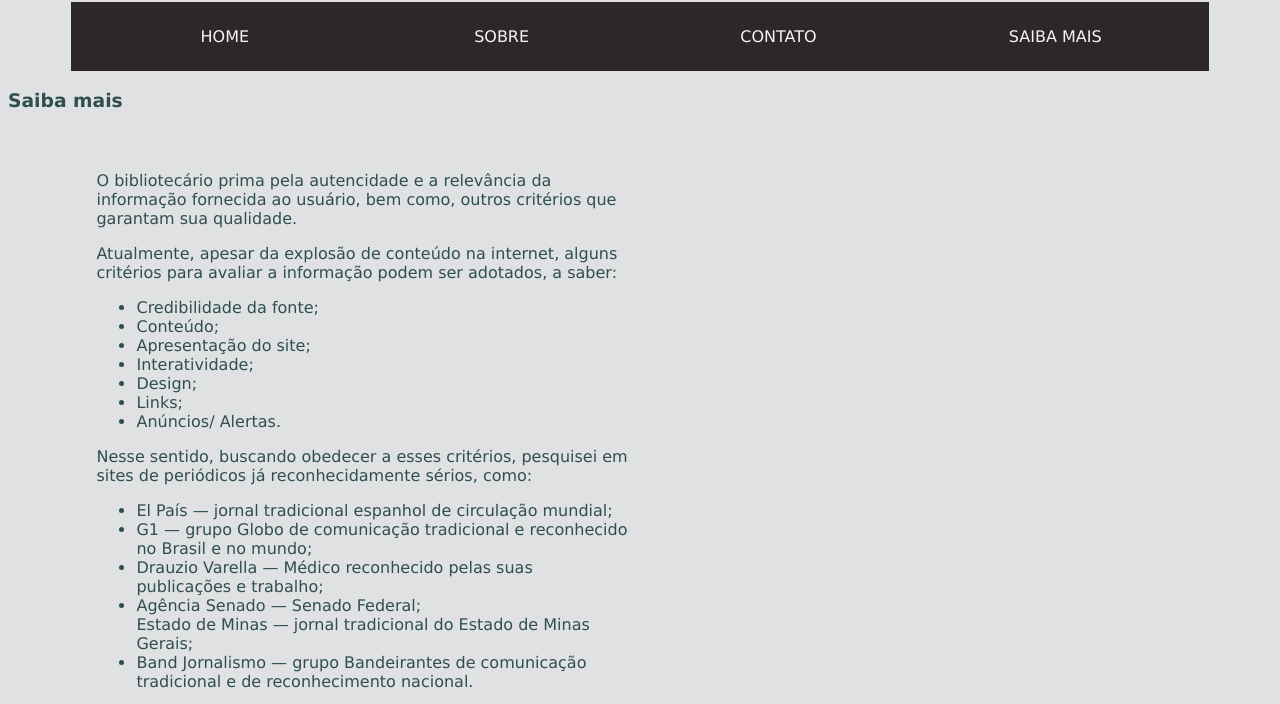
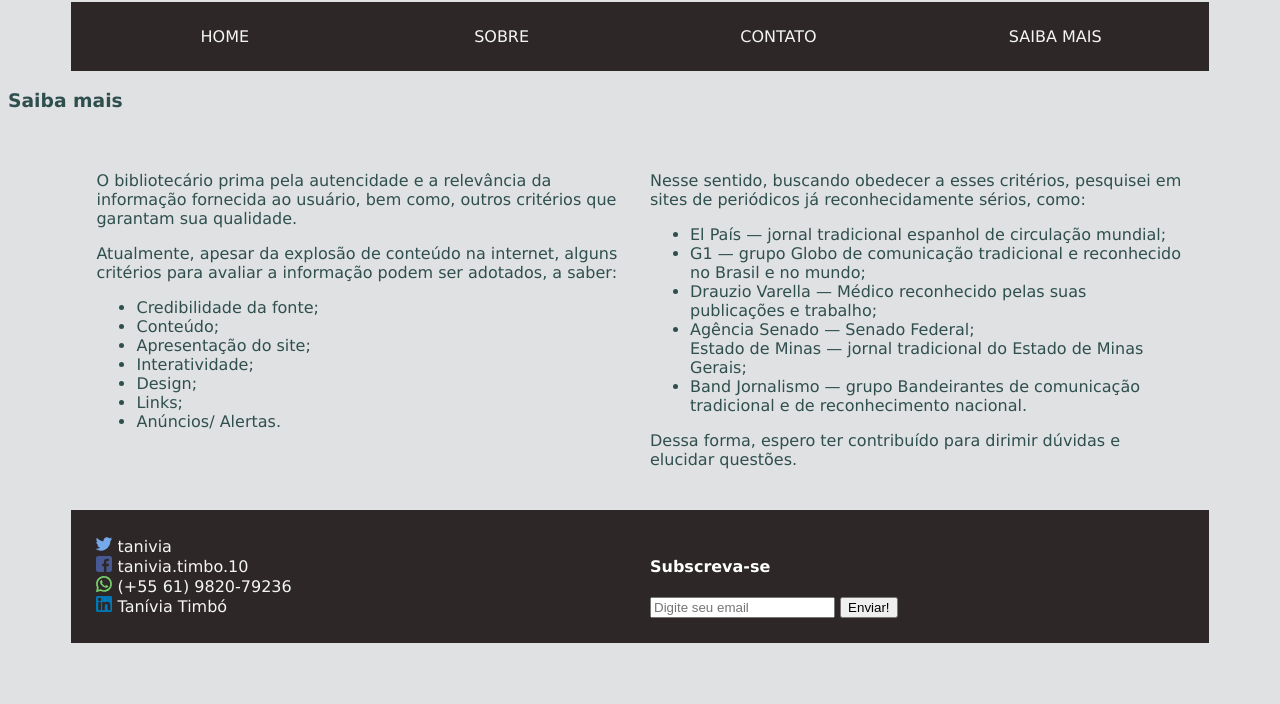
Before and after one commit to tanivia-code/covid-19.io, a plain HTML site: page moreinfo.html in a window 1280 px wide. Shown: the part 79-783 px from the top of the page. Drawn offline with Linux system fonts and the light colour scheme.

Commit message:
Update moreinfo.html

```diff
--- a/moreinfo.html
+++ b/moreinfo.html
@@ -25,6 +25,7 @@
         <h3 aline="center">Saiba mais</h3>
     </div>
 
+    <div class="noticias">
       <div class="textual">
          <div>
             <p>O bibliotecário prima pela autencidade e a relevância da informação fornecida ao usuário, bem como, outros critérios que garantam sua qualidade.</p>
@@ -38,6 +39,8 @@
                <li>Links;</li>
                <li>Anúncios/ Alertas.</li>
             </ul>
+        </div>
+        <div>
            <p>Nesse sentido, buscando obedecer a esses critérios, pesquisei em sites de periódicos já reconhecidamente sérios, como:</p>
            <ul>
                <li>El País — jornal tradicional espanhol de circulação mundial;</li>
@@ -48,6 +51,7 @@
                <li>Band Jornalismo — grupo Bandeirantes de comunicação tradicional e de reconhecimento nacional.</li>
            </ul>
            <p>Dessa forma, espero ter contribuído para dirimir dúvidas e elucidar questões.</p>
+        </div>
       </div>
    </div>
 
```
Lines whose indentation alone changed are shown as unchanged.
